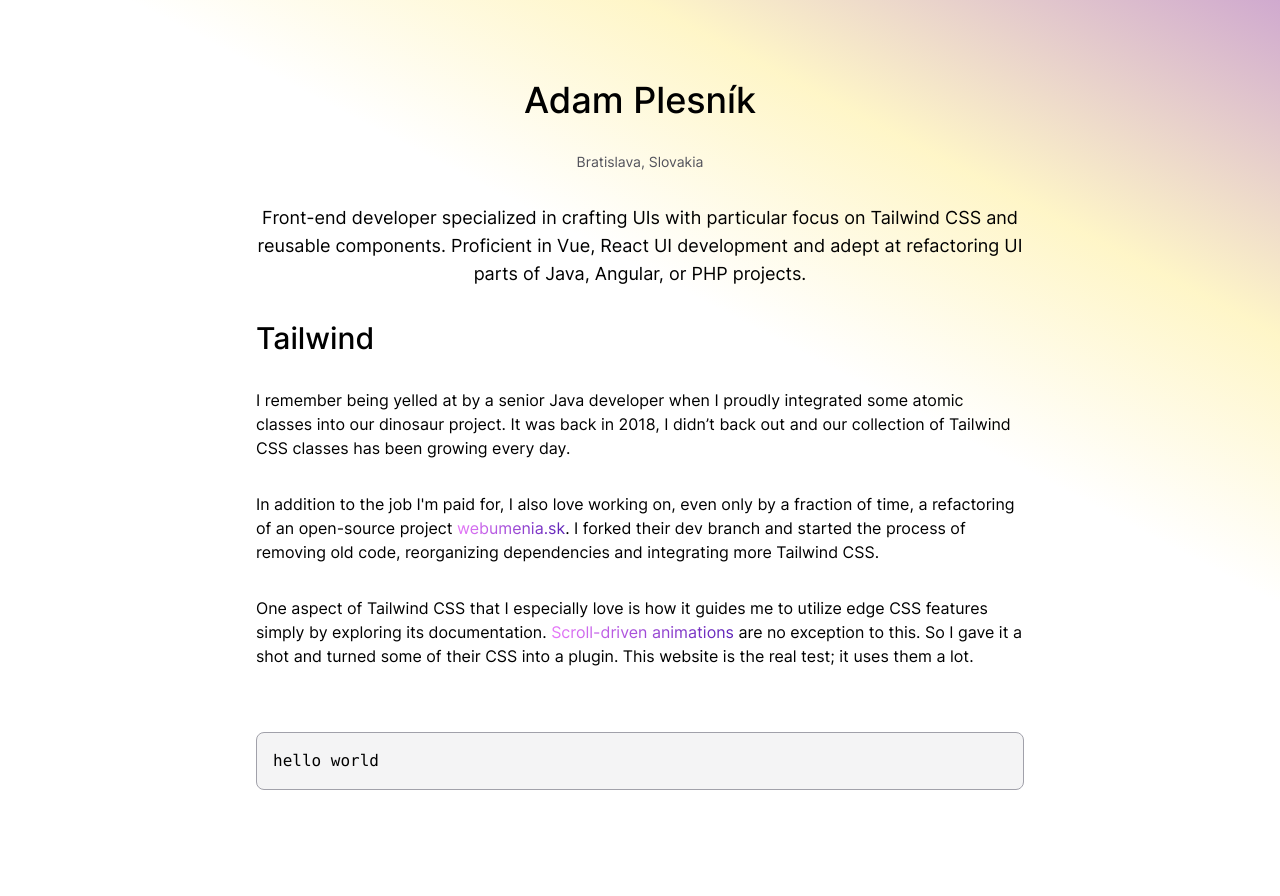
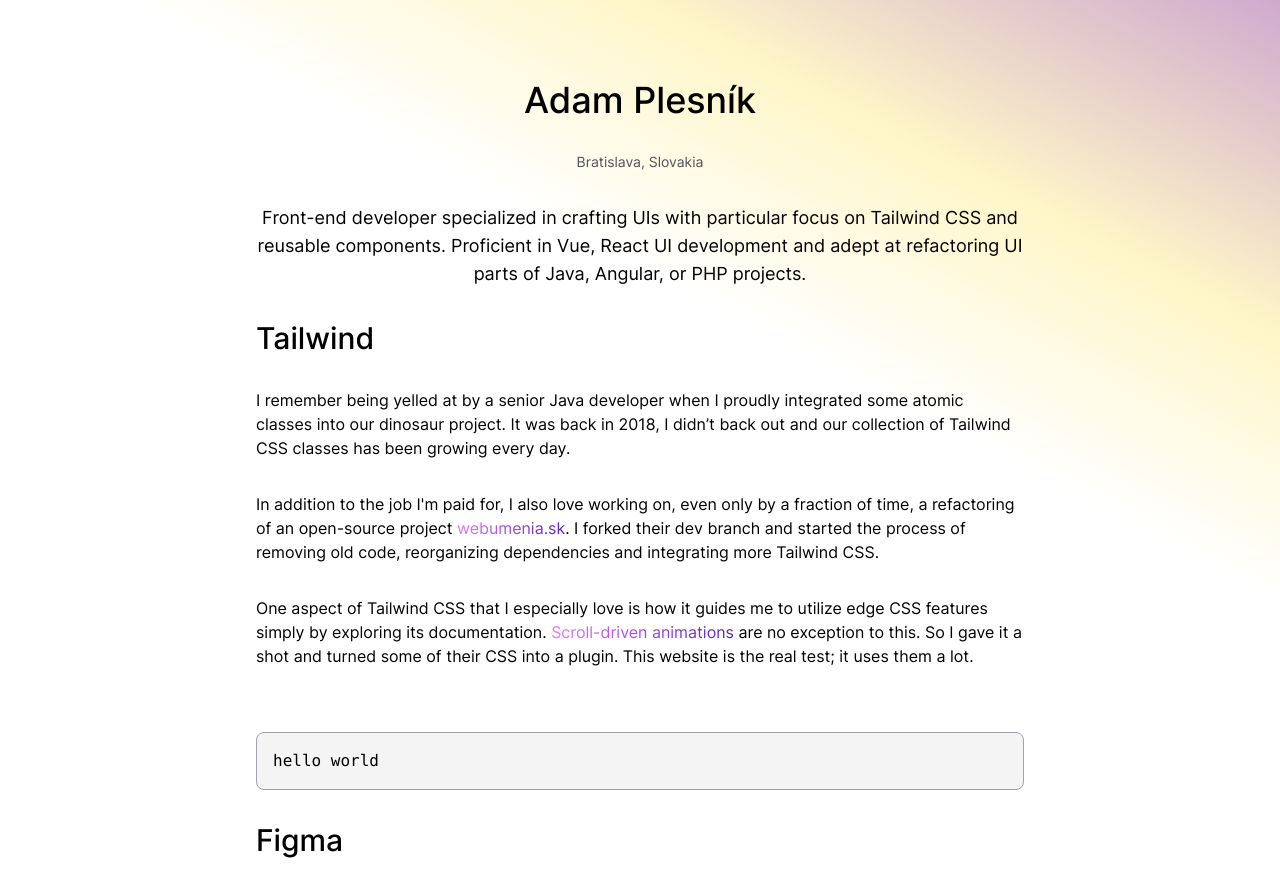
Before and after one commit to adamplesnik/tailwindcss-scroll-driven-animations, a React app: page / in a window 1280 px wide. Shown: the top 896 px of the page. Before the commit the page ends 870 px from the top, so only its background shows below. Built offline with nearby package versions, Linux system fonts and the light colour scheme; the HTML template or start-up script is replaced by a standard one.

Commit message:
Add 'Figma' part, empty for now

```diff
--- a/src/App.tsx
+++ b/src/App.tsx
@@ -1,6 +1,7 @@
 import PageBackground from './components/PageBackground.tsx'
 import PhotoWithTitle from './partials/PhotoWithTitle.tsx'
 import Tailwind from './partials/Tailwind.tsx'
+import Figma from './partials/Figma.tsx'
 
 function App() {
   return (
@@ -9,6 +10,7 @@ function App() {
       <div className={'flex w-full max-w-screen-md flex-col gap-4 md:gap-8'}>
         <PhotoWithTitle />
         <Tailwind />
+        <Figma />
       </div>
     </div>
   )
--- /dev/null
+++ b/src/partials/Figma.tsx
@@ -0,0 +1,11 @@
+import Title from '../components/Title.tsx'
+
+const Figma = () => {
+  return (
+    <>
+      <Title size={2}>Figma</Title>
+    </>
+  )
+}
+
+export default Figma
```
